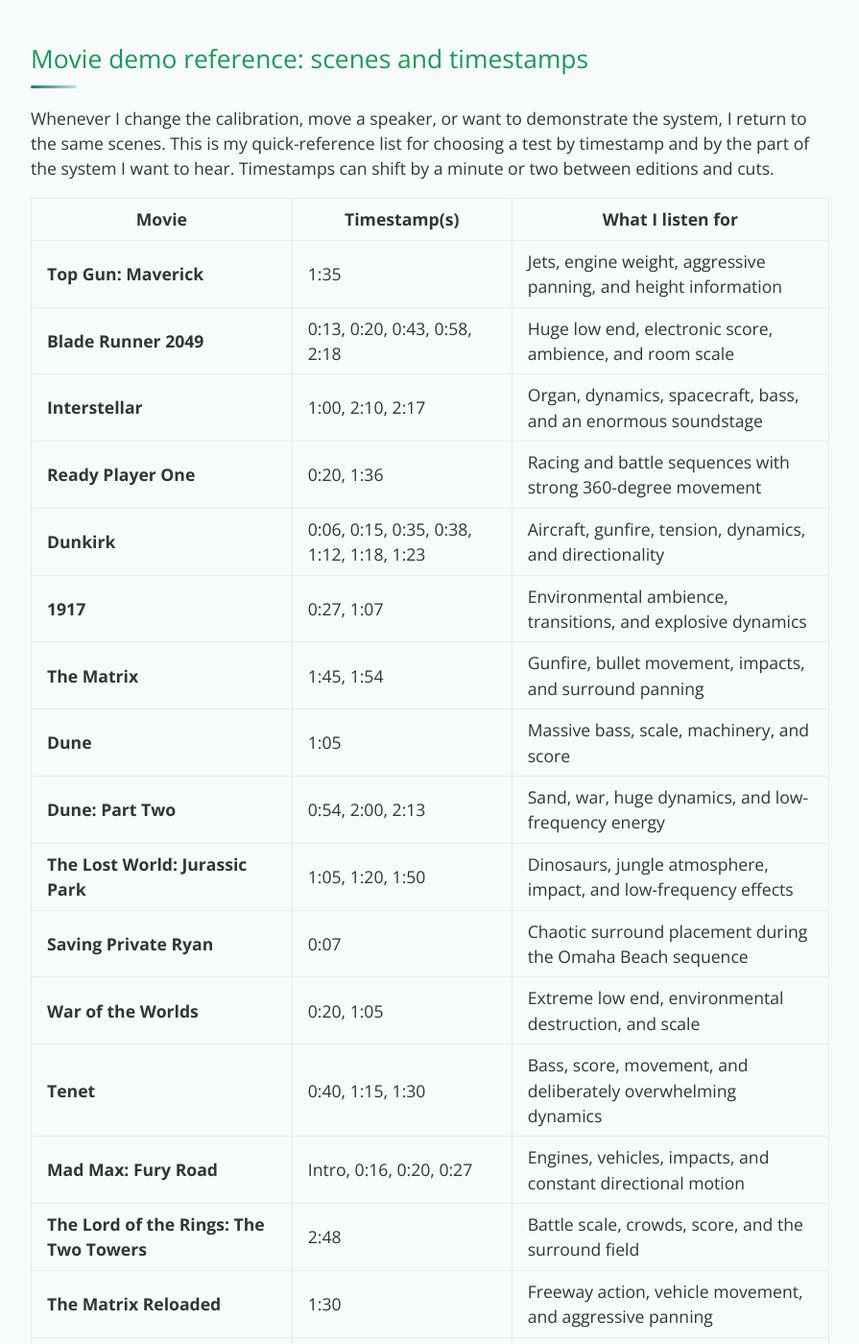
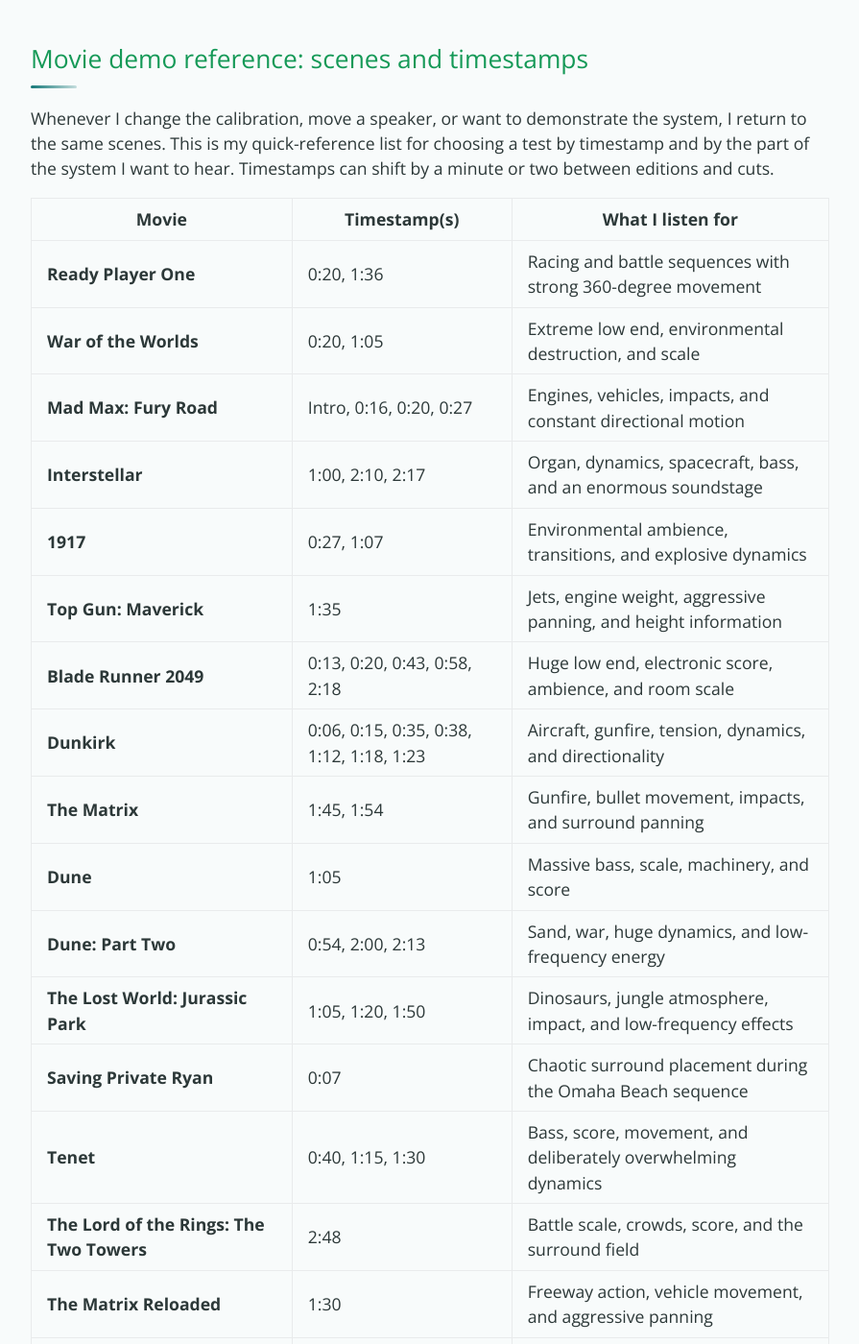
Before and after one commit to GeorgiKostov/georgikostov.github.io, a Jekyll site: the page built from posts/51-4-dolby-atmos-home-theater.md, in a window 1280 px wide and 1400 px high, scrolled down 5490 px. Shown: the whole window at 96% size, without its empty margins (192-1087 px from the left). Built offline with Jekyll 4.4.1, drawn with Linux system fonts in a browser that asks for light colours; some of the changed text lies outside the part shown.

Commit message:
Prioritize theater demo references

```diff
--- a/posts/51-4-dolby-atmos-home-theater.md
+++ b/posts/51-4-dolby-atmos-home-theater.md
@@ -113,20 +113,20 @@
 
 | Movie | Timestamp(s) | What I listen for |
 | --- | --- | --- |
+| **Ready Player One** | 0:20, 1:36 | Racing and battle sequences with strong 360-degree movement |
+| **War of the Worlds** | 0:20, 1:05 | Extreme low end, environmental destruction, and scale |
+| **Mad Max: Fury Road** | Intro, 0:16, 0:20, 0:27 | Engines, vehicles, impacts, and constant directional motion |
+| **Interstellar** | 1:00, 2:10, 2:17 | Organ, dynamics, spacecraft, bass, and an enormous soundstage |
+| **1917** | 0:27, 1:07 | Environmental ambience, transitions, and explosive dynamics |
 | **Top Gun: Maverick** | 1:35 | Jets, engine weight, aggressive panning, and height information |
 | **Blade Runner 2049** | 0:13, 0:20, 0:43, 0:58, 2:18 | Huge low end, electronic score, ambience, and room scale |
-| **Interstellar** | 1:00, 2:10, 2:17 | Organ, dynamics, spacecraft, bass, and an enormous soundstage |
-| **Ready Player One** | 0:20, 1:36 | Racing and battle sequences with strong 360-degree movement |
 | **Dunkirk** | 0:06, 0:15, 0:35, 0:38, 1:12, 1:18, 1:23 | Aircraft, gunfire, tension, dynamics, and directionality |
-| **1917** | 0:27, 1:07 | Environmental ambience, transitions, and explosive dynamics |
 | **The Matrix** | 1:45, 1:54 | Gunfire, bullet movement, impacts, and surround panning |
 | **Dune** | 1:05 | Massive bass, scale, machinery, and score |
 | **Dune: Part Two** | 0:54, 2:00, 2:13 | Sand, war, huge dynamics, and low-frequency energy |
 | **The Lost World: Jurassic Park** | 1:05, 1:20, 1:50 | Dinosaurs, jungle atmosphere, impact, and low-frequency effects |
 | **Saving Private Ryan** | 0:07 | Chaotic surround placement during the Omaha Beach sequence |
-| **War of the Worlds** | 0:20, 1:05 | Extreme low end, environmental destruction, and scale |
 | **Tenet** | 0:40, 1:15, 1:30 | Bass, score, movement, and deliberately overwhelming dynamics |
-| **Mad Max: Fury Road** | Intro, 0:16, 0:20, 0:27 | Engines, vehicles, impacts, and constant directional motion |
 | **The Lord of the Rings: The Two Towers** | 2:48 | Battle scale, crowds, score, and the surround field |
 | **The Matrix Reloaded** | 1:30 | Freeway action, vehicle movement, and aggressive panning |
 | **Edge of Tomorrow** | 0:17, 1:08 | Battlefield chaos, machinery, and explosions |
@@ -169,6 +169,9 @@
 
 | # | Track | Artist | What I listen for |
 | ---: | --- | --- | --- |
+| 45 | [Bubbles](https://open.spotify.com/track/2MYPFXScWdR3PQihBQxu7x) | Yosi Horikawa | Precise object placement, depth, height cues, and transient realism |
+| 112 | [Chocolate Chip Trip](https://open.spotify.com/track/3VcEEhf6NL8oq2e1IxFUVM) | Tool | Drum-kit positioning, huge transient swings, low-end impact, and room scale |
+| 25 | [Keith Don't Go](https://open.spotify.com/track/40krTfxpE4g2wuSRn1ubrs) | Nils Lofgren | Acoustic-guitar transients, speed, string detail, and crowd ambience |
 | 1 | [Roxane](https://open.spotify.com/track/1UPIzmQYoMytTCkZ8PJEpV) | Petra Magoni, Ferruccio Spinetti | Vocal presence, upright-bass texture, and the space of the live room |
 | 2 | [Sympathy for the Devil](https://open.spotify.com/track/4sFbojhVXQv7dBC9PVCcRn) | The Rolling Stones | Percussion placement, the gradual build, and separation as the mix fills up |
 | 3 | [Get Lucky](https://open.spotify.com/track/69kOkLUCkxIZYexIgSG8rq) | Daft Punk, Pharrell Williams, Nile Rodgers | Kick definition, rhythm-guitar transients, groove, and polished top-end detail |
@@ -195,7 +197,6 @@
 | 40 | [Little Sadie](https://open.spotify.com/track/2SiQKjD5mANk0qkNTx2BmO) | Crooked Still | String texture, bow attack, vocal placement, and acoustic separation |
 | 43 | [Walk on the Wild Side](https://open.spotify.com/track/5p3JunprHCxClJjOmcLV8G) | Lou Reed | The double bass line, centered vocal, backing-vocal spread, and saxophone tone |
 | 44 | [Three O'Clock Blues](https://open.spotify.com/track/66rd5lx86Ya5dYyJXGdE1C) | Eric Clapton, B.B. King | Two guitars occupying distinct spaces, vocal tone, and restrained dynamics |
-| 45 | [Bubbles](https://open.spotify.com/track/2MYPFXScWdR3PQihBQxu7x) | Yosi Horikawa | Precise object placement, depth, height cues, and transient realism |
 | 46 | [Colibria](https://open.spotify.com/track/4mrkRBRhahbgcfimPihZVN) | Nicola Cruz | Layered percussion, low-end rhythm, width, and front-to-back depth |
 | 48 | [The First Quarter](https://open.spotify.com/track/6VP4NhTeQpgg2rtnIGD0Ir) | Vladislav Delay | Very low textures, patience in the noise floor, and bass control |
 | 49 | [Whispers, Pt. 1](https://open.spotify.com/track/4LHJmwqTJmECv7Z2tpY7V9) | Culprate | Microdetail, dense layering, quick transients, and complex low end |
@@ -216,7 +217,6 @@
 | 86 | [Angel](https://open.spotify.com/track/7uv632EkfwYhXoqf8rhYrg) | Massive Attack, Horace Andy | Sustained deep bass, mounting pressure, vocal stability, and system control |
 | 98 | [Don't Know Why](https://open.spotify.com/track/1zNXF2svmdlNxfS5XeNUgr) | Norah Jones | Vocal naturalness, piano tone, brush detail, and a locked center image |
 | 100 | [Emerald Rush](https://open.spotify.com/track/5S3F5GL8LASIjPg2PMiU1Q) | Jon Hopkins | Layered electronic motion, bass precision, dynamic build, and clean treble |
-| 112 | [Chocolate Chip Trip](https://open.spotify.com/track/3VcEEhf6NL8oq2e1IxFUVM) | Tool | Drum-kit positioning, huge transient swings, low-end impact, and room scale |
 
 ## Was it worth it?
 
```
Also changed, not shown: other parts of posts/51-4-dolby-atmos-home-theater.md (+0 -1 lines).
